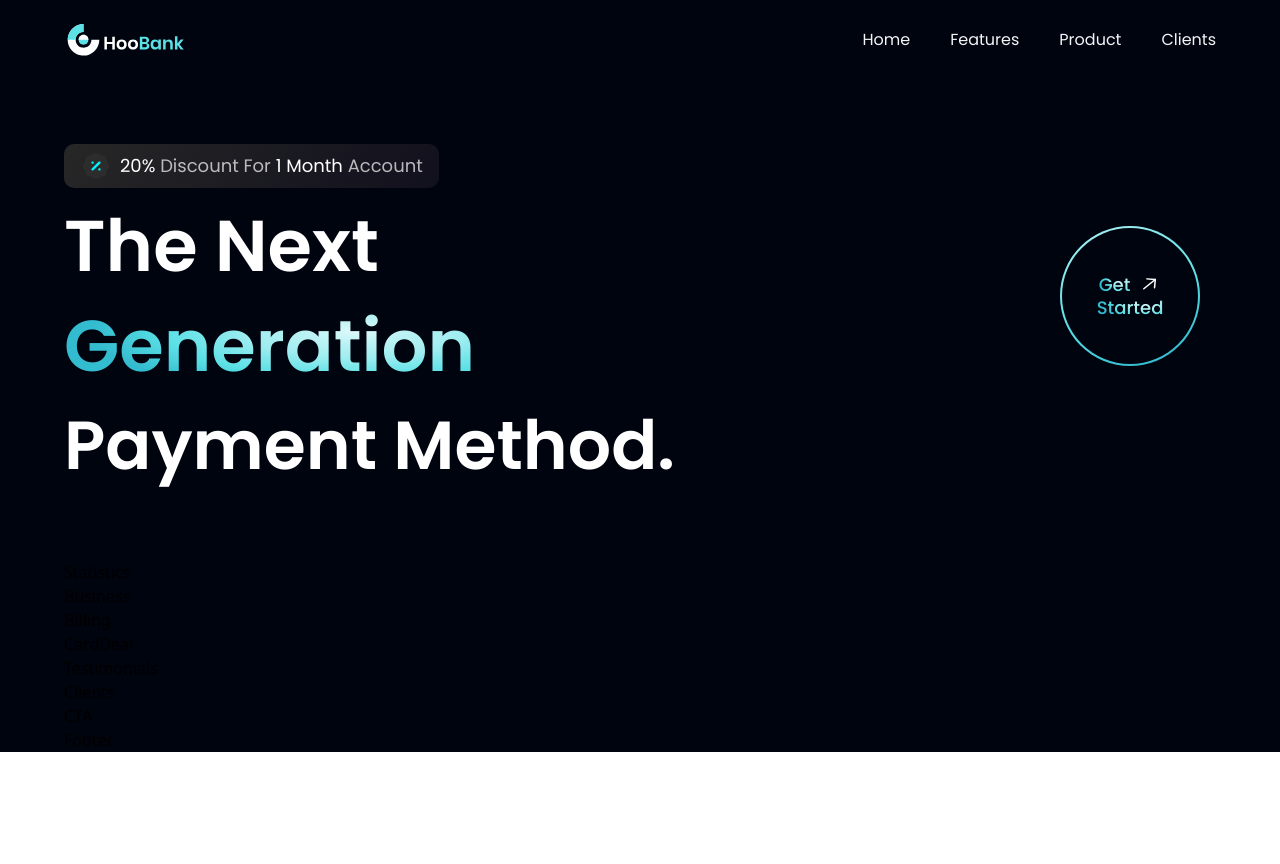
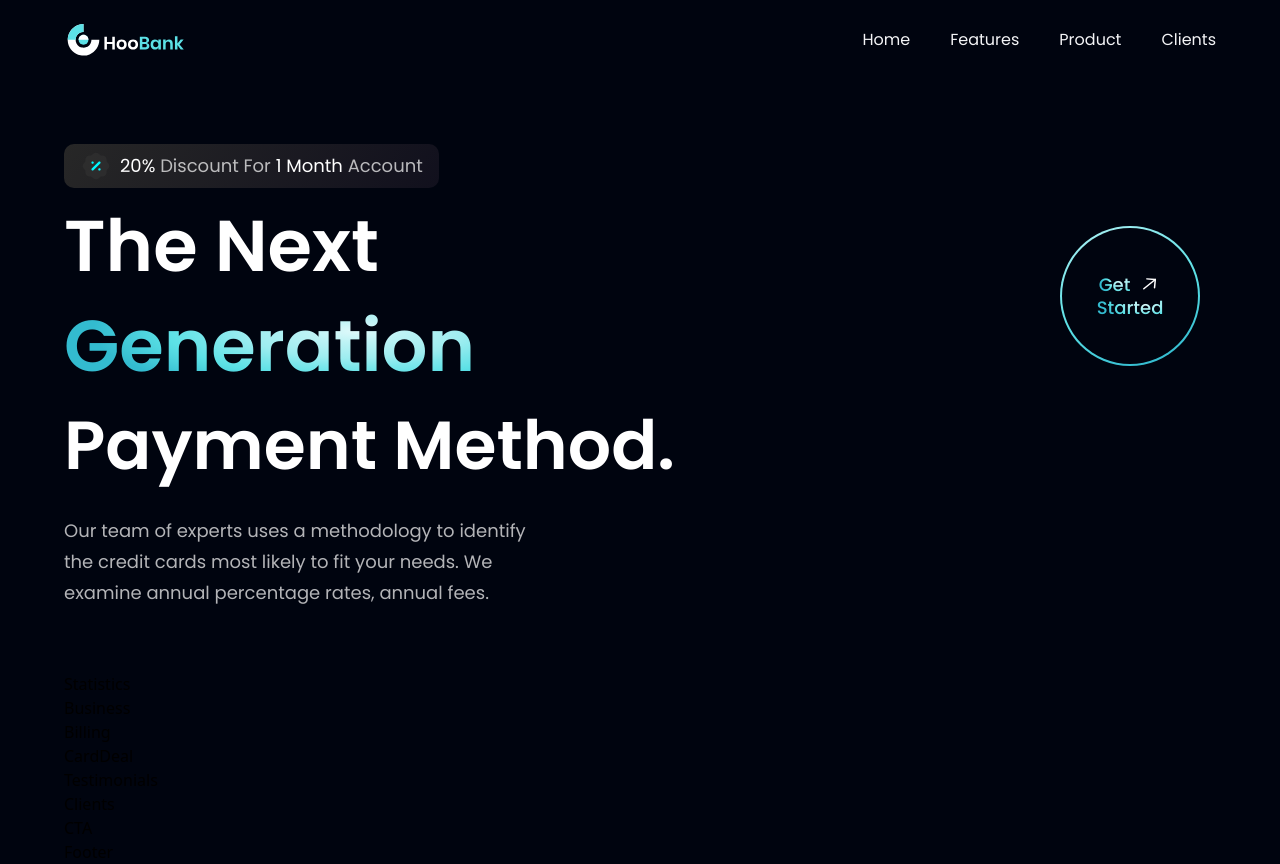
Before and after one commit to Tochukwu-Nwosu/hoobank-app, a React (Vite) app: page / in a window 1280 px wide. Before the commit the page ends 800 px from the top, so only its background shows below. Built offline with nearby package versions, Linux system fonts and the light colour scheme.

Commit message:
updated Hero section

```diff
--- a/src/components/Hero.jsx
+++ b/src/components/Hero.jsx
@@ -24,6 +24,7 @@
       </div>
 
       <h1 className="font-poppins font-semibold text-white text-[52px] leading-[75px] ss:text-[68px] ss:leading-[100px]">Payment Method.</h1>
+      <p className={`${styles.paragraph} max-w-[470px] mt-5`}>Our team of experts uses a methodology to identify the credit cards most likely to fit your needs. We examine annual percentage rates, annual fees.</p>
 
     </div>
   </section>
```
